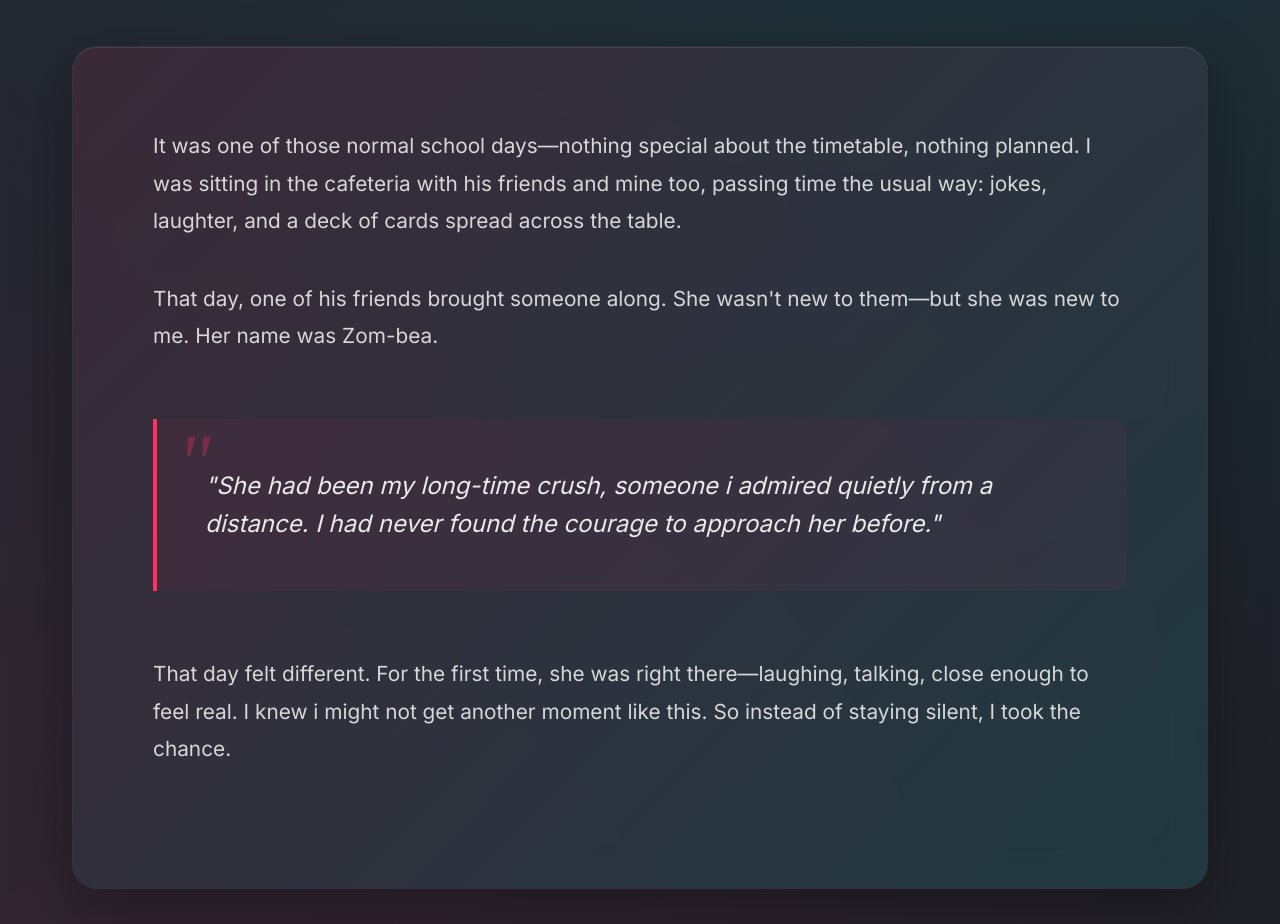
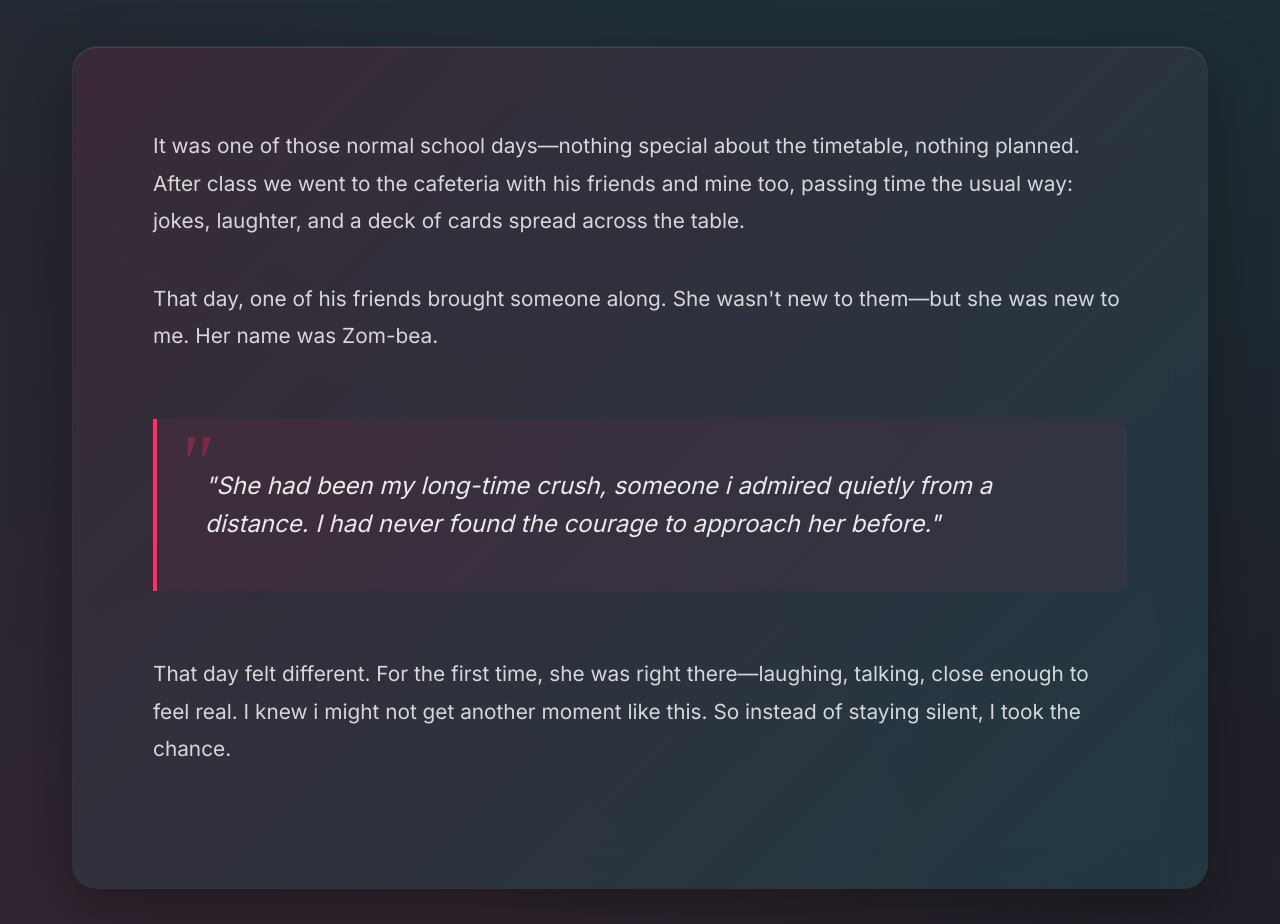
Before and after one commit to francisjoel45/my-story, a plain HTML site: page index.html in a window 1280 px wide. Shown: the part 1080-2004 px from the top of the page. Drawn offline with nearby package versions, Linux system fonts and the light colour scheme.

Commit message:
index.html

```diff
--- a/index.html
+++ b/index.html
@@ -559,7 +559,7 @@
             <div class="story-card animate delay-1">
                 <p class="story-text">
                     It was one of those normal school days—nothing special about the timetable, nothing planned.
-                    I was sitting in the cafeteria with his friends and mine too, passing time the usual way: jokes,
+                    After class we went to the cafeteria with his friends and mine too, passing time the usual way: jokes,
                     laughter,
                     and a deck of cards spread across the table.
                 </p>
```
